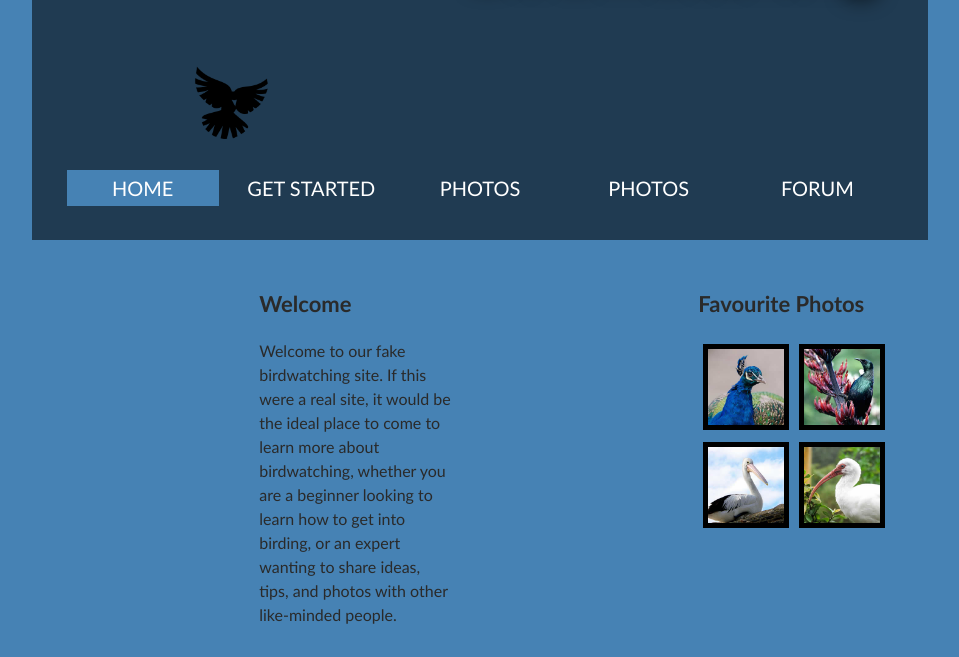
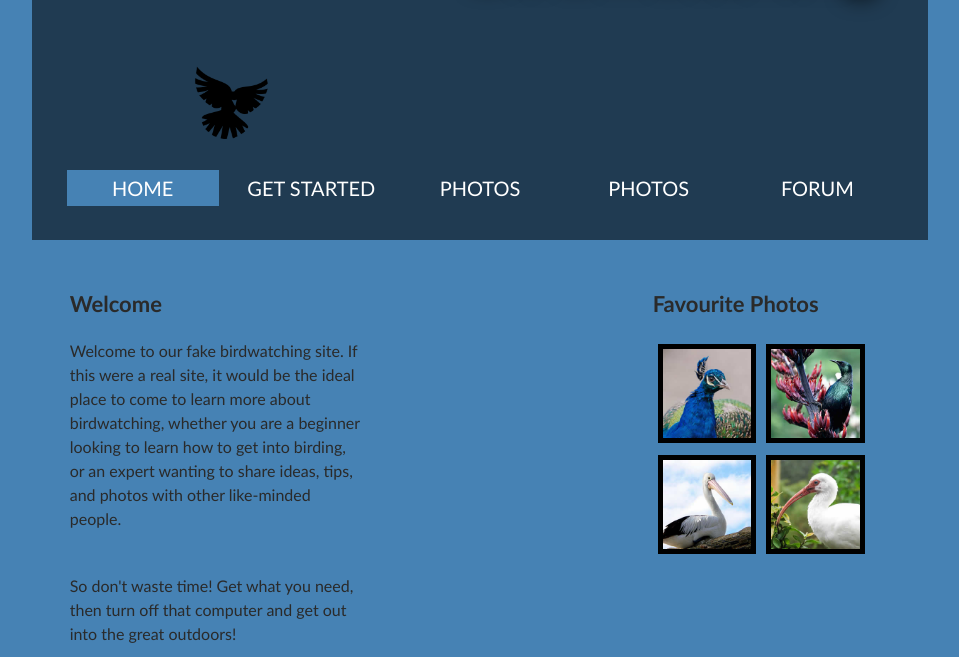
Before and after one commit to Kelle-Neal/BirdwatchingTutorial, a plain HTML site: page index.html in a window 1280 px wide. Shown: the part 143-800 px from the top of the page, without its empty margins (160-1119 px from the left). Drawn offline with Linux system fonts and the light colour scheme.

Commit message:
small changes

```diff
--- a/index.html
+++ b/index.html
@@ -6,9 +6,9 @@
 
     <body>
         <header>
-            <img src="img/dove.png" alt="Simple silhouette of a Dove."/>
+            <img src="img/dove.png" alt="Simple silhouette of a Dove.">
             <h1>Birdwatching</h1>
-            <img src="img/dove.png" alt="Simple silhouette of a Dove."/>
+            <img src="img/dove.png" alt="Simple silhouette of a Dove.">
 
             <nav>
             <Style>
@@ -49,14 +49,7 @@
 
     <main>
             <article>
-            <style>
-
-
-            </style>
-            </article>
-
-            <article>
-                <h3>Welcome</h3>
+                <h3 style="text-align:left">Welcome</h3>
 
                 <p>Welcome to our fake birdwatching site. If this were a real site, it would be the ideal place to come to learn more about birdwatching, whether you are a beginner looking to learn how to get into birding, or an expert wanting to share ideas, tips, and photos with other like-minded people. </p>
                 <br />
--- a/styles.css
+++ b/styles.css
@@ -19,17 +19,17 @@ html, body {
   /* || typography */
 
   h1 {
-    font-family: 'Trebuchet MS';
+    font-family: "Trebuchet MS", Helvetica, sans-serif;
     color: #2a2a2a;
   }
 
   h2, h3 {
-    font-family: 'Trebuchet MS';
+    font-family: "Trebuchet MS", Helvetica, sans-serif;
     color: #2a2a2a;
   }
 
   p, input, li {
-    font-family: 'Trebuchet MS';
+    font-family: "Trebuchet MS", Helvetica, sans-serif;
     color: #2a2a2a;
   }
 
@@ -138,11 +138,12 @@ html, body {
 
   article {
     flex: 4;
+    margin-left: 20px;
   }
 
   aside {
-    flex: 4;
-    margin-right: 20px;
+    flex: 3;
+    margin-right: 40px;
     padding: 1%;
   }
 
```
